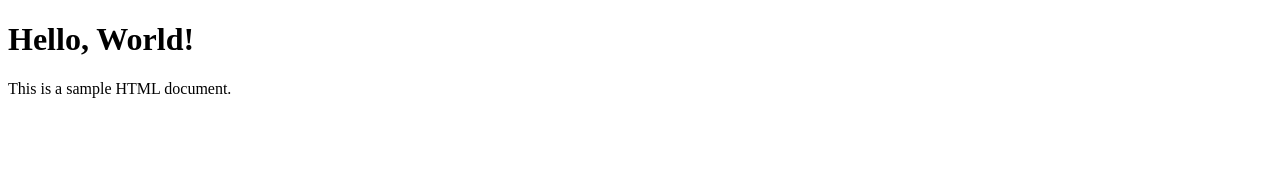
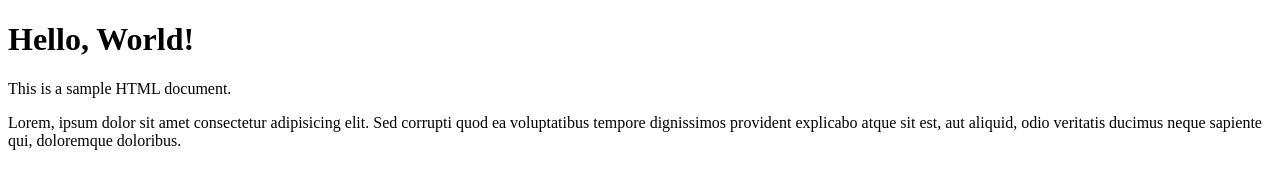
Before and after one commit to ketanayatti/Demo, a plain HTML site: page index.html in a window 1280 px wide. Drawn offline with Linux system fonts and the light colour scheme.

Commit message:
Modified page

```diff
--- a/index.html
+++ b/index.html
@@ -8,5 +8,6 @@
 <body>
     <h1>Hello, World!</h1>
     <p>This is a sample HTML document.</p>
+    <p>Lorem, ipsum dolor sit amet consectetur adipisicing elit. Sed corrupti quod ea voluptatibus tempore dignissimos provident explicabo atque sit est, aut aliquid, odio veritatis ducimus neque sapiente qui, doloremque doloribus.</p>
 </body>
 </html>
```
